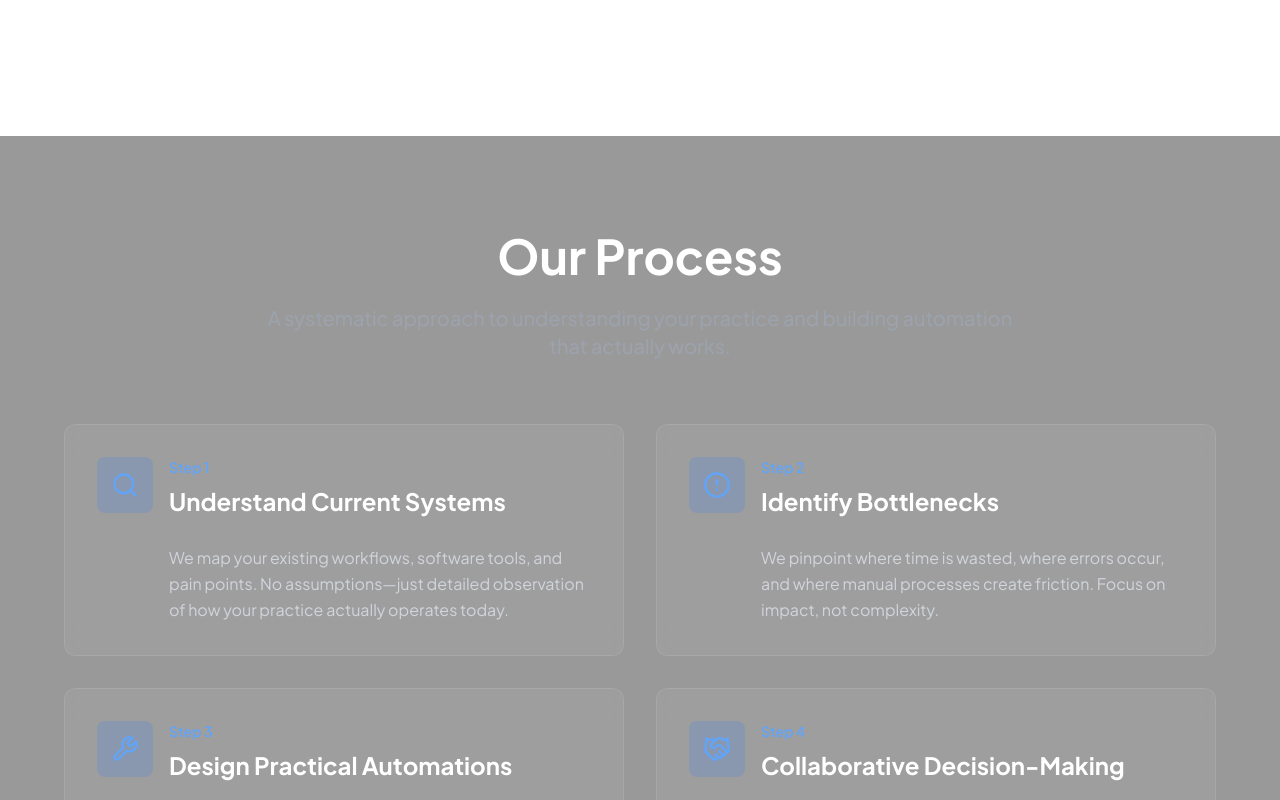
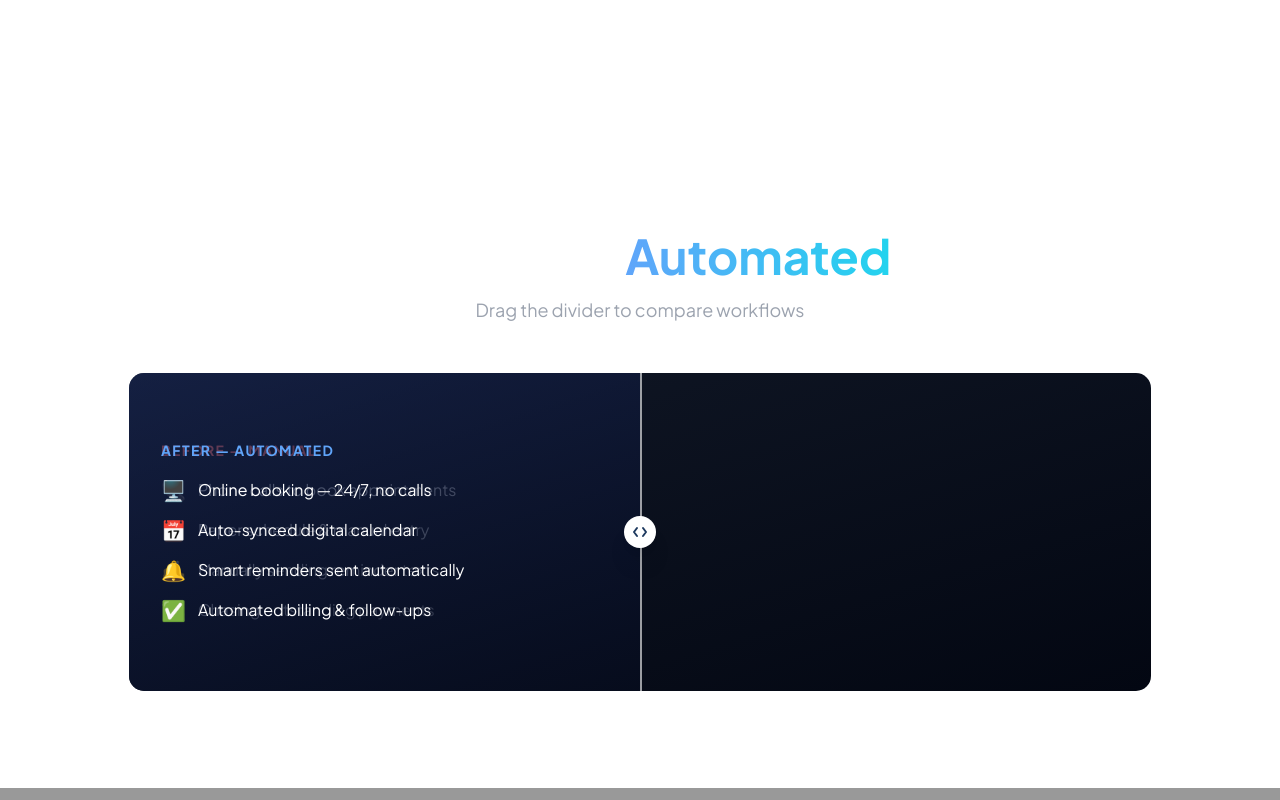
Before and after one commit to denermeyer/physio-landing-page, a React (Vite) app: page / in a window 1280 px wide. Shown: the part 1400-2200 px from the top of the page. Built offline with nearby package versions, Linux system fonts and the light colour scheme.

Commit message:
feat: add before/after workflow drag slider
Co-Authored-By: Claude Haiku 4.5 <noreply@anthropic.com>

```diff
--- a/src/App.tsx
+++ b/src/App.tsx
@@ -1,6 +1,7 @@
 import { useState } from 'react';
 import Hero from './components/Hero';
 import WhoItsFor from './components/WhoItsFor';
+import BeforeAfterSlider from './components/BeforeAfterSlider';
 import Process from './components/Process';
 import AuditOffer from './components/AuditOffer';
 import WhatHappensNext from './components/WhatHappensNext';
@@ -17,6 +18,7 @@ function App() {
       <StickyHeader onOpenForm={() => setIsFormOpen(true)} />
       <Hero onOpenForm={() => setIsFormOpen(true)} />
       <WhoItsFor />
+      <BeforeAfterSlider />
       <Process />
       <AuditOffer onOpenForm={() => setIsFormOpen(true)} />
       <WhatHappensNext />
--- /dev/null
+++ b/src/components/BeforeAfterSlider.tsx
@@ -0,0 +1,112 @@
+import { useState, useRef, useEffect } from 'react';
+import { useReveal } from '../hooks/useReveal';
+
+const BEFORE_STEPS = [
+  { label: 'Phone calls to book appointments', icon: '📞' },
+  { label: 'Paper schedule & manual entry', icon: '📋' },
+  { label: 'Manually sending reminder texts', icon: '✍️' },
+  { label: 'Chasing outstanding payments', icon: '💸' },
+];
+
+const AFTER_STEPS = [
+  { label: 'Online booking — 24/7, no calls', icon: '🖥️' },
+  { label: 'Auto-synced digital calendar', icon: '📅' },
+  { label: 'Smart reminders sent automatically', icon: '🔔' },
+  { label: 'Automated billing & follow-ups', icon: '✅' },
+];
+
+export default function BeforeAfterSlider() {
+  const [sliderPos, setSliderPos] = useState(50);
+  const containerRef = useRef<HTMLDivElement>(null);
+  const isDragging = useRef(false);
+  const sectionRef = useReveal();
+
+  const clamp = (val: number) => Math.min(Math.max(val, 5), 95);
+
+  const getPos = (clientX: number) => {
+    if (!containerRef.current) return 50;
+    const rect = containerRef.current.getBoundingClientRect();
+    return clamp(((clientX - rect.left) / rect.width) * 100);
+  };
+
+  useEffect(() => {
+    const onMouseMove = (e: MouseEvent) => {
+      if (isDragging.current) setSliderPos(getPos(e.clientX));
+    };
+    const onMouseUp = () => { isDragging.current = false; };
+    window.addEventListener('mousemove', onMouseMove);
+    window.addEventListener('mouseup', onMouseUp);
+    return () => {
+      window.removeEventListener('mousemove', onMouseMove);
+      window.removeEventListener('mouseup', onMouseUp);
+    };
+  }, []);
+
+  const onTouchMove = (e: React.TouchEvent) => {
+    setSliderPos(getPos(e.touches[0].clientX));
+  };
+
+  return (
+    <section ref={sectionRef} className="py-24 px-6 reveal">
+      <div className="max-w-5xl mx-auto">
+        <h2 className="text-4xl md:text-5xl font-bold text-white text-center mb-4">
+          Manual vs{' '}
+          <span className="bg-gradient-to-r from-blue-400 to-cyan-400 bg-clip-text text-transparent">
+            Automated
+          </span>
+        </h2>
+        <p className="text-gray-400 text-center mb-12 text-lg">
+          Drag the divider to compare workflows
+        </p>
+
+        <div
+          ref={containerRef}
+          className="relative h-80 rounded-2xl overflow-hidden cursor-col-resize select-none border border-white/10"
+          onMouseDown={() => { isDragging.current = true; }}
+          onTouchMove={onTouchMove}
+        >
+          {/* BEFORE (base layer, full width, manual workflow) */}
+          <div className="absolute inset-0 bg-gradient-to-br from-gray-900 to-gray-950 p-8 flex flex-col justify-center">
+            <div className="text-red-400 font-bold text-sm mb-4 uppercase tracking-widest">Before — Manual</div>
+            <div className="space-y-3">
+              {BEFORE_STEPS.map((s, i) => (
+                <div key={i} className="flex items-center gap-3 text-gray-300">
+                  <span className="text-xl">{s.icon}</span>
+                  <span className="text-sm md:text-base">{s.label}</span>
+                </div>
+              ))}
+            </div>
+          </div>
+
+          {/* AFTER (top layer, clipped to sliderPos%) */}
+          <div
+            className="absolute inset-0 bg-gradient-to-br from-blue-950/60 to-gray-950 p-8 flex flex-col justify-center overflow-hidden"
+            style={{ clipPath: `inset(0 ${100 - sliderPos}% 0 0)` }}
+          >
+            <div className="text-blue-400 font-bold text-sm mb-4 uppercase tracking-widest">After — Automated</div>
+            <div className="space-y-3">
+              {AFTER_STEPS.map((s, i) => (
+                <div key={i} className="flex items-center gap-3 text-white">
+                  <span className="text-xl">{s.icon}</span>
+                  <span className="text-sm md:text-base">{s.label}</span>
+                </div>
+              ))}
+            </div>
+          </div>
+
+          {/* Drag handle */}
+          <div
+            className="absolute top-0 bottom-0 w-0.5 bg-white/60"
+            style={{ left: `${sliderPos}%` }}
+          >
+            <div className="absolute top-1/2 -translate-y-1/2 -translate-x-1/2 w-8 h-8 bg-white rounded-full shadow-xl flex items-center justify-center">
+              <svg width="16" height="16" viewBox="0 0 16 16" fill="none">
+                <path d="M5 4l-3 4 3 4M11 4l3 4-3 4" stroke="#1e3a5f" strokeWidth="2" strokeLinecap="round" strokeLinejoin="round"/>
+              </svg>
+            </div>
+          </div>
+        </div>
+      </div>
+    </section>
+  );
+}
```
